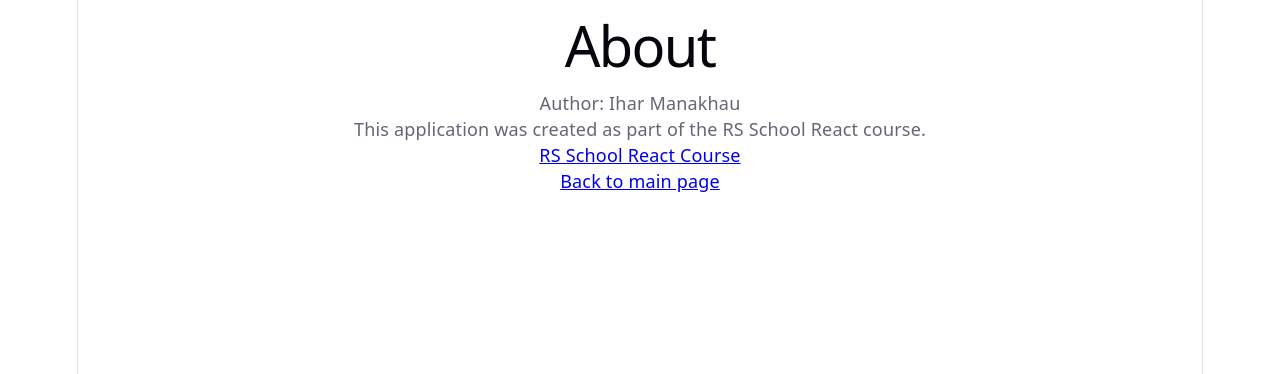
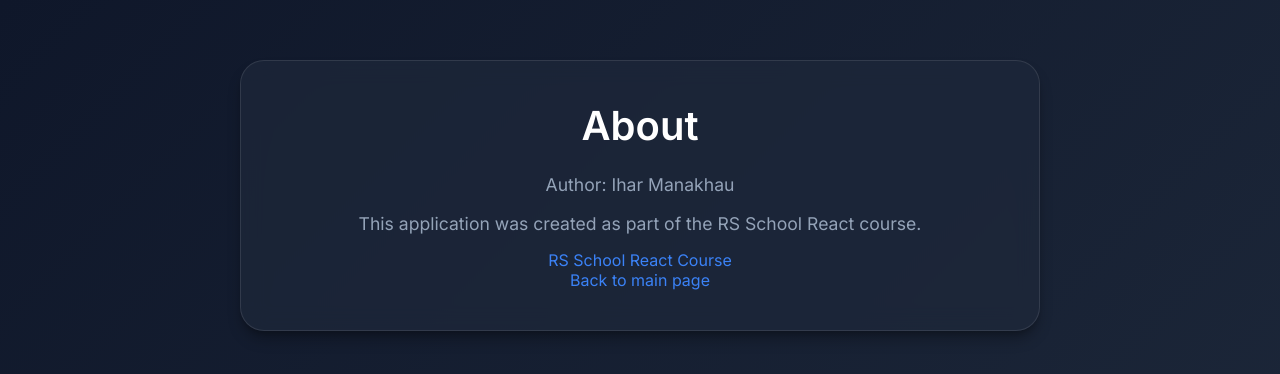
Before and after one commit to mi8mto/react-class-components, a React (Vite) app: page /about in a window 1280 px wide. Shown: the top 374 px of the page. Built offline with nearby package versions, Linux system fonts and the light colour scheme.

Commit message:
style: improve app visual design

```diff
--- a/src/App.css
+++ b/src/App.css
@@ -1,10 +1,27 @@
 .app-container {
+  width: 100%;
   max-width: 1200px;
-  margin: 0 auto;
-  padding: 40px 20px;
+  margin: 40px auto;
+  padding: 32px;
+  background: var(--card-bg);
+  border: 1px solid var(--card-border);
+  border-radius: 24px;
+  box-shadow: var(--shadow);
+  backdrop-filter: blur(12px);
+  -webkit-backdrop-filter: blur(12px);
+  box-sizing: border-box;
   display: flex;
   flex-direction: column;
-  min-height: 100vh;
+  min-height: calc(100vh - 80px);
+}
+
+@media (max-width: 768px) {
+  .app-container {
+    margin: 16px;
+    padding: 20px;
+    min-height: calc(100vh - 32px);
+    border-radius: 16px;
+  }
 }
 
 .search-section {
@@ -13,104 +30,111 @@
   align-items: center;
   gap: 16px;
   margin-bottom: 40px;
-  padding: 0 20px;
+  width: 100%;
+}
+
+@media (max-width: 600px) {
+  .search-section {
+    flex-direction: column;
+    align-items: stretch;
+  }
 }
 
 .search-input {
   width: 100%;
-  max-width: 400px;
+  max-width: 500px;
   padding: 14px 20px;
   font-size: 16px;
   font-family: inherit;
-  color: #334155;
-  background-color: #f8fafc;
-  border: 1px solid #e2e8f0;
+  color: #fff;
+  background-color: rgba(255, 255, 255, 0.05);
+  border: 1px solid rgba(255, 255, 255, 0.1);
   border-radius: 12px;
   outline: none;
   transition: all 0.2s ease;
+  box-sizing: border-box;
 }
 
 .search-input:focus {
-  border-color: #94a3b8;
-  box-shadow: 0 0 0 4px rgba(148, 163, 184, 0.15);
-  background-color: #ffffff;
+  border-color: var(--primary);
+  background-color: rgba(255, 255, 255, 0.1);
+  box-shadow: 0 0 0 3px rgba(59, 130, 246, 0.25);
 }
 
 .search-input::placeholder {
-  color: #94a3b8;
+  color: var(--text-muted);
 }
 
 .search-button {
-  padding: 14px 28px;
+  padding: 14px 32px;
   font-size: 16px;
   font-weight: 500;
-  font-family: inherit;
   color: #ffffff;
-  background-color: #64748b;
+  background-color: var(--primary);
   border: none;
   border-radius: 12px;
   cursor: pointer;
   transition: all 0.2s ease;
+  white-space: nowrap;
 }
 
 .search-button:hover {
-  background-color: #475569;
-  transform: translateY(-1px);
+  background-color: var(--primary-hover);
+  transform: translateY(-2px);
+  box-shadow: 0 4px 12px rgba(59, 130, 246, 0.3);
 }
 
 .search-button:active {
-  transform: translateY(1px);
+  transform: translateY(0);
 }
 
 .results-section {
   display: grid;
-  grid-template-columns: repeat(auto-fill, minmax(280px, 1fr));
+  grid-template-columns: repeat(auto-fill, minmax(260px, 1fr));
   gap: 24px;
   width: 100%;
   flex-grow: 1;
   position: relative;
 }
 
-.results-section p {
+.results-section > p {
   grid-column: 1 / -1;
   text-align: center;
-  color: #64748b;
-  font-size: 18px;
+  color: var(--text-muted);
+  font-size: 1.125rem;
   margin-top: 40px;
 }
 
 .card {
   padding: 24px;
-  background-color: #ffffff;
-  border: 1px solid #f1f5f9;
+  background-color: rgba(255, 255, 255, 0.03);
+  border: 1px solid var(--card-border);
   border-radius: 16px;
-  box-shadow:
-    0 4px 6px -1px rgba(0, 0, 0, 0.05),
-    0 2px 4px -1px rgba(0, 0, 0, 0.03);
+  box-shadow: 0 4px 6px rgba(0, 0, 0, 0.1);
   transition: all 0.3s ease;
   display: flex;
   flex-direction: column;
 }
 
 .card:hover {
-  transform: translateY(-4px);
-  box-shadow:
-    0 12px 20px -3px rgba(0, 0, 0, 0.08),
-    0 4px 6px -2px rgba(0, 0, 0, 0.04);
-  border-color: #e2e8f0;
+  transform: translateY(-6px);
+  background-color: rgba(255, 255, 255, 0.05);
+  box-shadow: var(--shadow-hover);
+  border-color: rgba(255, 255, 255, 0.2);
 }
 
 .card h3 {
   margin: 0;
-  font-size: 1.125rem;
-  color: #1e293b;
+  font-size: 1.25rem;
   font-weight: 600;
+  color: #ffffff;
+  letter-spacing: 0.5px;
 }
 
 .card-description {
-  margin: 8px 0 0;
+  margin: 12px 0 0;
   font-size: 0.875rem;
-  color: #64748b;
+  color: var(--text-muted);
 }
 
 .spinner-container {
@@ -118,56 +142,57 @@
   display: flex;
   justify-content: center;
   align-items: center;
-  padding: 60px 0;
+  padding: 80px 0;
 }
 
 .spinner {
   width: 48px;
   height: 48px;
-  border: 4px solid #f1f5f9;
-  border-top-color: #64748b;
+  border: 4px solid rgba(255, 255, 255, 0.1);
+  border-top-color: var(--primary);
   border-radius: 50%;
-  animation: spin 0.8s linear infinite;
+  animation: spin 1s cubic-bezier(0.55, 0.15, 0.45, 0.85) infinite;
 }
 
 @keyframes spin {
-  to {
-    transform: rotate(360deg);
-  }
+  to { transform: rotate(360deg); }
 }
 
 .error-message {
   grid-column: 1 / -1;
-  padding: 20px 24px;
-  background-color: #fef2f2;
-  border: 1px solid #fca5a5;
+  padding: 16px 24px;
+  background-color: var(--error-bg);
+  border: 1px solid var(--error);
   border-radius: 12px;
-  color: #991b1b;
+  color: #fca5a5;
   text-align: center;
-  font-size: 16px;
+  font-size: 1rem;
   font-weight: 500;
   margin: 20px auto;
   max-width: 600px;
   width: 100%;
+  box-sizing: border-box;
 }
 
 .error-button {
-  margin: 40px auto 0;
-  padding: 12px 20px;
-  font-size: 14px;
+  display: block;
+  margin: 60px auto 0;
+  padding: 10px 20px;
+  font-size: 0.875rem;
   font-weight: 500;
-  font-family: inherit;
-  color: #b91c1c;
+  color: var(--error);
   background-color: transparent;
-  border: 1px solid #fca5a5;
+  border: 1px solid rgba(239, 68, 68, 0.3);
   border-radius: 8px;
   cursor: pointer;
   transition: all 0.2s ease;
-  width: fit-content;
+  opacity: 0.7;
 }
 
 .error-button:hover {
-  background-color: #fef2f2;
+  background-color: var(--error-bg);
+  border-color: var(--error);
+  opacity: 1;
 }
 
 .error-button:active {
@@ -175,28 +200,45 @@
 }
 
 .pagination {
+  grid-column: 1 / -1;
   display: flex;
   justify-content: center;
+  align-items: center;
   gap: 8px;
-  margin-top: 24px;
+  margin-top: 40px;
   flex-wrap: wrap;
 }
 
 .pagination button {
-  padding: 8px 12px;
-  border: 1px solid #646cff;
-  border-radius: 6px;
-  background-color: #ffffff;
-  color: #213547;
+  min-width: 40px;
+  height: 40px;
+  padding: 0 16px;
+  font-size: 0.9rem;
+  font-weight: 500;
+  border: 1px solid var(--card-border);
+  border-radius: 8px;
+  background-color: rgba(255, 255, 255, 0.05);
+  color: var(--text);
   cursor: pointer;
+  transition: all 0.2s ease;
+  display: flex;
+  align-items: center;
+  justify-content: center;
 }
 
 .pagination button:hover:not(:disabled) {
-  background-color: #646cff;
+  background-color: rgba(255, 255, 255, 0.1);
+  border-color: rgba(255, 255, 255, 0.2);
+}
+
+.pagination button[aria-current="page"] {
+  background-color: var(--primary);
   color: #ffffff;
+  border-color: var(--primary);
+  box-shadow: 0 2px 8px rgba(59, 130, 246, 0.4);
 }
 
 .pagination button:disabled {
   cursor: not-allowed;
-  opacity: 0.6;
+  opacity: 0.3;
 }
--- a/src/index.css
+++ b/src/index.css
@@ -1,111 +1,83 @@
+@import url('https://fonts.googleapis.com/css2?family=Inter:wght@400;500;600&display=swap');
+
 :root {
-  --text: #6b6375;
-  --text-h: #08060d;
-  --bg: #fff;
-  --border: #e5e4e7;
-  --code-bg: #f4f3ec;
-  --accent: #aa3bff;
-  --accent-bg: rgba(170, 59, 255, 0.1);
-  --accent-border: rgba(170, 59, 255, 0.5);
-  --social-bg: rgba(244, 243, 236, 0.5);
-  --shadow:
-    rgba(0, 0, 0, 0.1) 0 10px 15px -3px, rgba(0, 0, 0, 0.05) 0 4px 6px -2px;
-
-  --sans: system-ui, 'Segoe UI', Roboto, sans-serif;
-  --heading: system-ui, 'Segoe UI', Roboto, sans-serif;
-  --mono: ui-monospace, Consolas, monospace;
-
-  font: 18px/145% var(--sans);
-  letter-spacing: 0.18px;
-  color-scheme: light dark;
-  color: var(--text);
-  background: var(--bg);
-  font-synthesis: none;
-  text-rendering: optimizeLegibility;
-  -webkit-font-smoothing: antialiased;
-  -moz-osx-font-smoothing: grayscale;
-
-  @media (max-width: 1024px) {
-    font-size: 16px;
-  }
-}
-
-@media (prefers-color-scheme: dark) {
-  :root {
-    --text: #9ca3af;
-    --text-h: #f3f4f6;
-    --bg: #16171d;
-    --border: #2e303a;
-    --code-bg: #1f2028;
-    --accent: #c084fc;
-    --accent-bg: rgba(192, 132, 252, 0.15);
-    --accent-border: rgba(192, 132, 252, 0.5);
-    --social-bg: rgba(47, 48, 58, 0.5);
-    --shadow:
-      rgba(0, 0, 0, 0.4) 0 10px 15px -3px, rgba(0, 0, 0, 0.25) 0 4px 6px -2px;
-  }
-
-  #social .button-icon {
-    filter: invert(1) brightness(2);
-  }
-}
-
-#root {
-  width: 1126px;
-  max-width: 100%;
-  margin: 0 auto;
-  text-align: center;
-  border-inline: 1px solid var(--border);
-  min-height: 100svh;
-  display: flex;
-  flex-direction: column;
-  box-sizing: border-box;
+  --text: #e2e8f0;
+  --text-muted: #94a3b8;
+  --bg-gradient: linear-gradient(135deg, #0f172a 0%, #1e293b 100%);
+  --card-bg: rgba(30, 41, 59, 0.7);
+  --card-border: rgba(255, 255, 255, 0.1);
+  --primary: #3b82f6;
+  --primary-hover: #2563eb;
+  --error: #ef4444;
+  --error-bg: rgba(239, 68, 68, 0.1);
+  --shadow: 0 10px 15px -3px rgba(0, 0, 0, 0.3), 0 4px 6px -2px rgba(0, 0, 0, 0.2);
+  --shadow-hover: 0 20px 25px -5px rgba(0, 0, 0, 0.4), 0 10px 10px -5px rgba(0, 0, 0, 0.2);
 }
 
 body {
   margin: 0;
+  font-family: 'Inter', system-ui, -apple-system, sans-serif;
+  background: var(--bg-gradient);
+  background-attachment: fixed;
+  color: var(--text);
+  min-height: 100vh;
+  -webkit-font-smoothing: antialiased;
+  -moz-osx-font-smoothing: grayscale;
 }
 
-h1,
-h2 {
-  font-family: var(--heading);
-  font-weight: 500;
-  color: var(--text-h);
+#root {
+  min-height: 100vh;
+  display: flex;
+  flex-direction: column;
+}
+
+h1, h2, h3 {
+  color: #ffffff;
+  margin-top: 0;
+  font-weight: 600;
 }
 
 h1 {
-  font-size: 56px;
-  letter-spacing: -1.68px;
-  margin: 32px 0;
-  @media (max-width: 1024px) {
-    font-size: 36px;
-    margin: 20px 0;
+  font-size: 2.5rem;
+  margin-bottom: 24px;
+}
+
+a {
+  color: var(--primary);
+  text-decoration: none;
+  transition: color 0.2s ease;
+}
+
+a:hover {
+  color: #60a5fa;
+  text-decoration: underline;
+}
+
+main {
+  width: 100%;
+  max-width: 800px;
+  margin: 60px auto;
+  padding: 40px;
+  background: var(--card-bg);
+  border: 1px solid var(--card-border);
+  border-radius: 24px;
+  box-shadow: var(--shadow);
+  backdrop-filter: blur(12px);
+  -webkit-backdrop-filter: blur(12px);
+  box-sizing: border-box;
+  text-align: center;
+}
+
+main p {
+  margin-bottom: 16px;
+  font-size: 1.1rem;
+  color: var(--text-muted);
+}
+
+@media (max-width: 768px) {
+  main {
+    margin: 20px;
+    padding: 24px;
+    border-radius: 16px;
   }
 }
-h2 {
-  font-size: 24px;
-  line-height: 118%;
-  letter-spacing: -0.24px;
-  margin: 0 0 8px;
-  @media (max-width: 1024px) {
-    font-size: 20px;
-  }
-}
-p {
-  margin: 0;
-}
-
-code,
-.counter {
-  font-family: var(--mono);
-  display: inline-flex;
-  border-radius: 4px;
-  color: var(--text-h);
-}
-
-code {
-  font-size: 15px;
-  line-height: 135%;
-  padding: 4px 8px;
-  background: var(--code-bg);
-}
```
